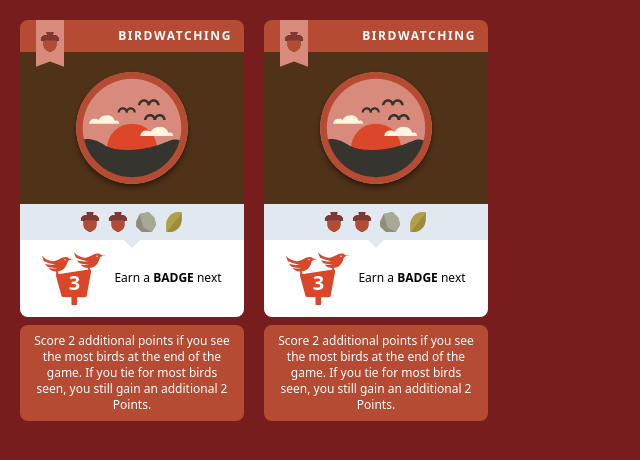
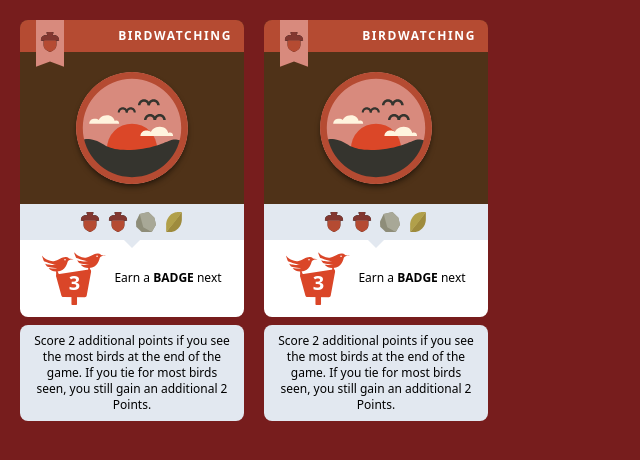
Before and after one commit to kkawakami08/trails-game-app, a React (Vite) app: page / in a window 1280 px wide. Shown: the top 460 px of the page, without its empty margins (0-640 px from the left). Built offline with nearby package versions, Linux system fonts and the light colour scheme.

Commit message:
laying out what will be dynamic in badge card component

```diff
--- a/src/components/badge/BadgeBanner.jsx
+++ /dev/null
@@ -1,12 +0,0 @@
-import BadgeBannerIcon from "../../assets/badge-banner.svg?react";
-
-const BadgeBanner = ({ resourceType, bgColor }) => {
-  return (
-    <div className="absolute left-4 flex  justify-center">
-      <BadgeBannerIcon className={`w-7 ${bgColor}`} />
-      <img src={resourceType} className="absolute w-5 top-3  " />
-    </div>
-  );
-};
-
-export default BadgeBanner;
--- a/src/components/badge/BadgeCard.jsx
+++ b/src/components/badge/BadgeCard.jsx
@@ -7,7 +7,7 @@ import oneBirdPoint from "@/assets/icon-points-one-bird.svg";
 import pointIcon from "@/assets/icon-points.svg";
 import additionalPoint from "@/assets/icon-points-additional.svg";
 
-import BadgeBanner from "./BadgeBanner";
+import BadgeHeader from "./BadgeHeader";
 import BadgeCost from "./BadgeCost";
 import PointSign from "../PointSign";
 
@@ -16,33 +16,28 @@ import { Tooltip } from "flowbite-react";
 const BadgeCard = () => {
   return (
     <div className="bg-dark-brown w-56 h-60 rounded-lg flex flex-col items-center relative">
-      {/* //note banner info */}
-      <BadgeBanner resourceType={acornIcon} bgColor={`text-pale-brown`} />
-      {/* //note header bg & badge name */}
-      <p className="bg-[#B54B32] text-white rounded-t-lg text-right font-bold text-xs py-2 px-3 tracking-[.1rem] w-full">
-        {"birdwatching".toUpperCase()}
-      </p>
-      {/* //note badge image */}
+      <BadgeHeader resourceType={"acorn"} badgeName={"birdwatching"} />
       <img
         src={badgePic}
         className="w-28  my-5 shadow-md shadow-black/40 rounded-full"
       />
-      {/* //note badge cost */}
-      <BadgeCost />
+      <BadgeCost cost={""} />
       <Tooltip
-        content="Score 2 additional points if you see the most birds at the end of the game. If you tie for most birds seen, you still gain an additional 2 Points."
+        content={
+          "Score 2 additional points if you see the most birds at the end of the game. If you tie for most birds seen, you still gain an additional 2 Points."
+        }
         placement="bottom"
         trigger="hover"
         animation="duration-200"
-        className="w-56 bg-acorn-brown text-white text-center text-xs"
+        className="w-56 bg-slate-200 text-black text-center text-xs"
       >
         <div className="bg-white flex justify-center items-center py-3 rounded-b-lg w-56 gap-2 p-3">
-          {/* //note point value */}
-          <PointSign />
-          {/* //note badge description */}
-          <p className=" text-xs">
-            Earn a <strong>BADGE</strong> next
-          </p>
+          <PointSign points={2} birds={2} />
+          {
+            <p className=" text-xs">
+              Earn a <strong>BADGE</strong> next
+            </p>
+          }
         </div>
       </Tooltip>
     </div>
--- /dev/null
+++ b/src/components/badge/BadgeHeader.jsx
@@ -0,0 +1,18 @@
+import BadgeBannerIcon from "@/assets/badge-banner.svg?react";
+import acornIcon from "@/assets/icon-acorn.svg";
+
+const BadgeHeader = ({ resourceType }) => {
+  return (
+    <div className="w-full">
+      <div className="absolute left-4 flex  justify-center">
+        <BadgeBannerIcon className={`w-7 ${"text-pale-brown"}`} />
+        <img src={acornIcon} className="absolute w-5 top-3  " />
+      </div>
+      <p className="bg-[#B54B32] text-white rounded-t-lg text-right font-bold text-xs py-2 px-3 tracking-[.1rem] w-full">
+        {"birdwatching".toUpperCase()}
+      </p>
+    </div>
+  );
+};
+
+export default BadgeHeader;
```
